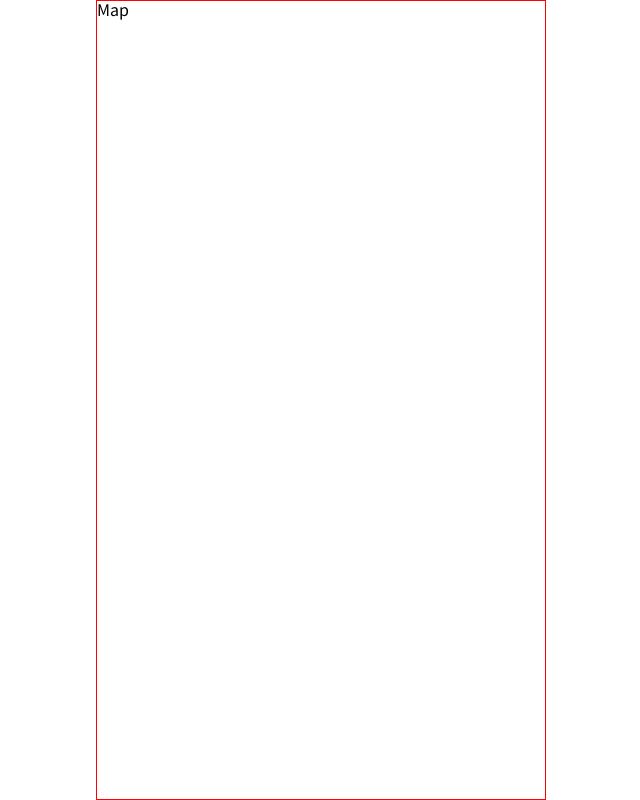
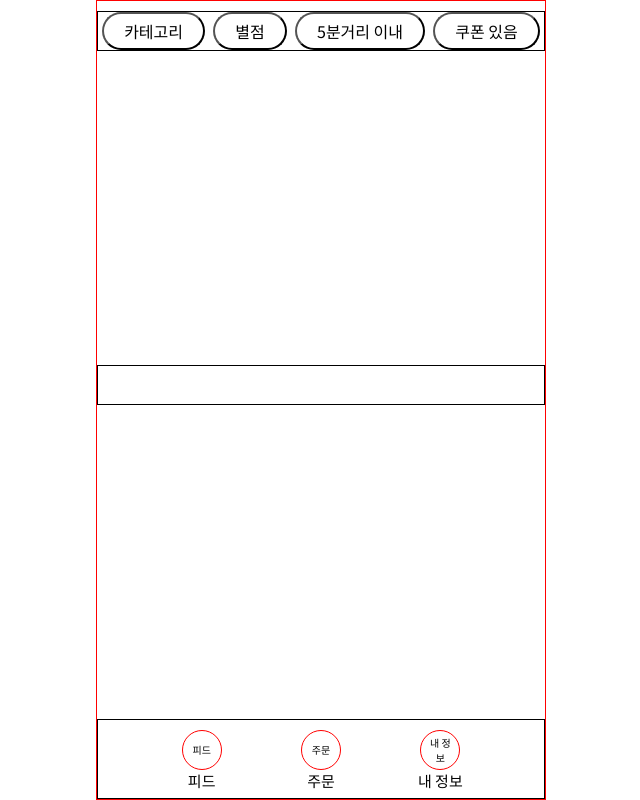
Before and after one commit to BigBusiness-LangsCoffee/FE, a React (Create React App) app: page /map in a window 1280 px wide. Shown: the whole page, without its empty margins (319-959 px from the left). Built offline with nearby package versions, Linux system fonts and the light colour scheme.

Commit message:
Working in progress

```diff
--- a/src/pages/Map/Map.scss
+++ b/src/pages/Map/Map.scss
@@ -0,0 +1,66 @@
+.MapMain {
+  display: flex;
+  flex-direction: column;
+  justify-content: space-between;
+  height: 100%;
+}
+
+.TopNav {
+  border: 1px solid black;
+  height: 40px;
+  width: 100%;
+  display: flex;
+  justify-content: space-around;
+  margin-top: 10px;
+}
+
+.TopNavCategory {
+  background-color: white;
+  border-radius: 20px;
+  cursor: pointer;
+  padding-left: 20px;
+  padding-right: 20px;
+}
+
+.MapDisplay {
+  border: 1px solid black;
+  height: 40px;
+  width: 100%;
+}
+
+.MainNav {
+  border: 1px solid black;
+  height: 80px;
+  width: 100%;
+  display: flex;
+  justify-content: center;
+  align-items: end;
+}
+
+.MainNavBtn {
+  background-color: white;
+  border: none;
+  width: 119.33px;
+  height: 76px;
+  cursor: pointer;
+  display: flex;
+  flex-direction: column;
+  align-items: center;
+  justify-content: center;
+}
+
+.MainNavIcon {
+  border: 1px solid red;
+  width: 40px;
+  height: 40px;
+  border-radius: 100px;
+  font-size: 10px;
+  padding: 5px;
+  display: flex;
+  align-items: center;
+  justify-content: center;
+}
+
+.MainNavText {
+  font-size: 15px;
+}
--- a/src/pages/Map/Map.tsx
+++ b/src/pages/Map/Map.tsx
@@ -1,7 +1,41 @@
 import './Map.scss';
 
-const Map = () => {
-  return <div>Map</div>;
+const Map: React.FC = () => {
+  return (
+    <div className="MapMain">
+      <div className="TopNav">
+        {MAP_CATEGORY.map((item) => {
+          return (
+            <button key={item.id} className="TopNavCategory">
+              {item.title}
+            </button>
+          );
+        })}
+      </div>
+      <div className="MapDisplay"></div>
+      <div className="MainNav">
+        <button className="MainNavBtn">
+          <div className="MainNavIcon">피드</div>
+          <span className="MainNavText">피드</span>
+        </button>
+        <button className="MainNavBtn">
+          <div className="MainNavIcon">주문</div>
+          <span className="MainNavText">주문</span>
+        </button>
+        <button className="MainNavBtn">
+          <div className="MainNavIcon">내 정보</div>
+          <span className="MainNavText">내 정보</span>
+        </button>
+      </div>
+    </div>
+  );
 };
 
 export default Map;
+
+const MAP_CATEGORY: { id: number; title: string }[] = [
+  { id: 1, title: '카테고리' },
+  { id: 2, title: '별점' },
+  { id: 3, title: '5분거리 이내' },
+  { id: 4, title: '쿠폰 있음' },
+];
```
